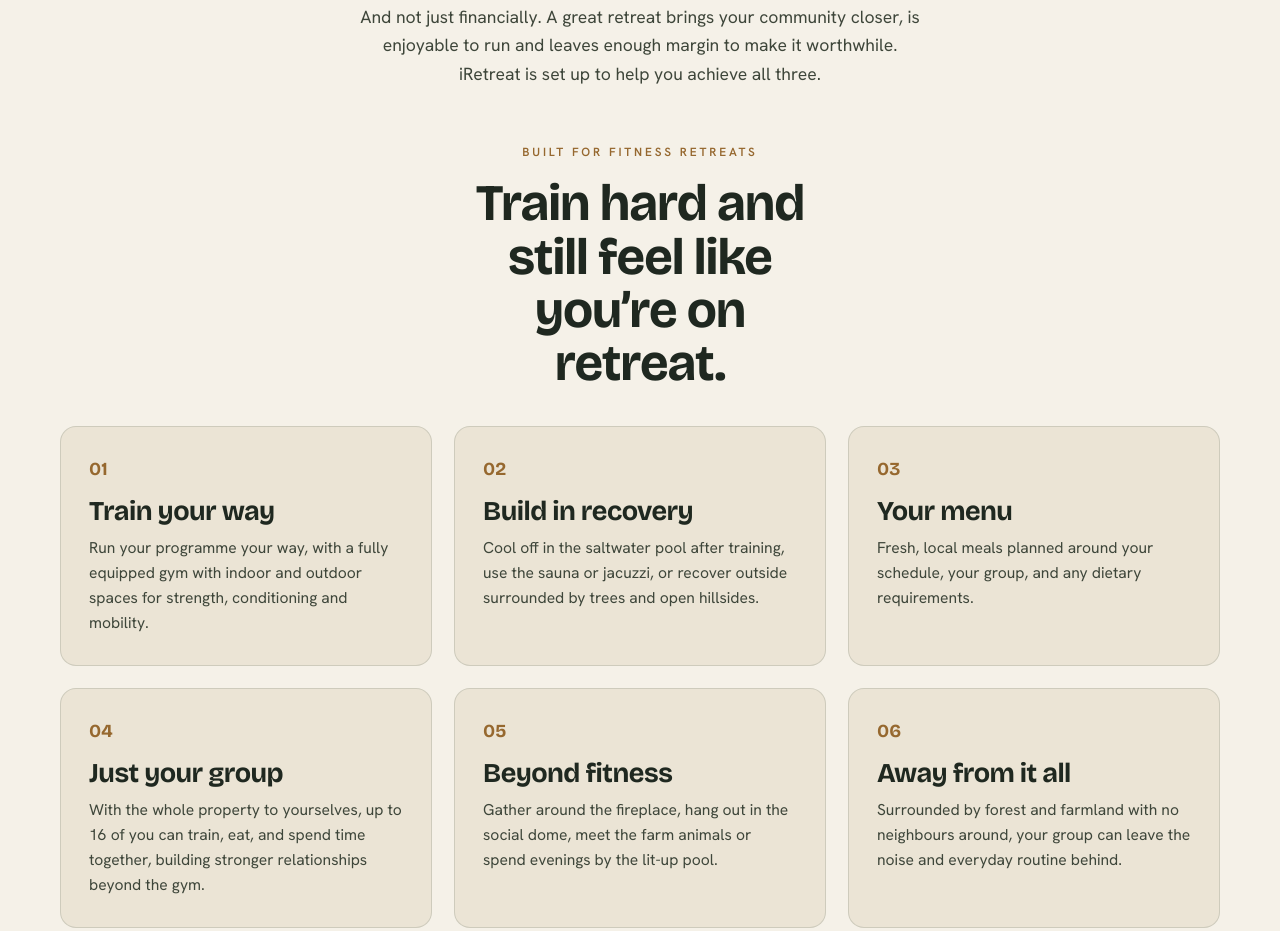
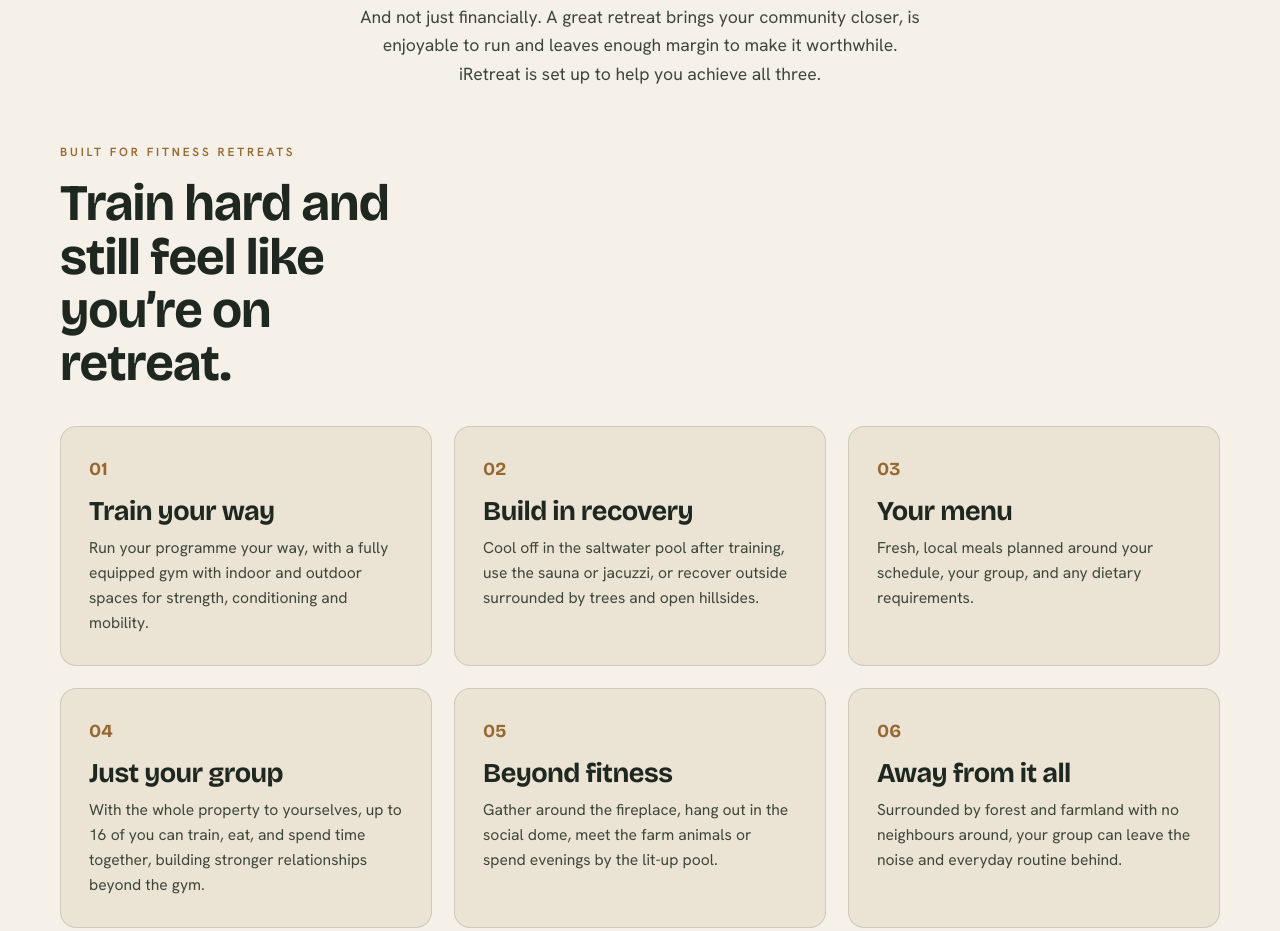
Before and after one commit to SPSFitness/IRetreat-, an Eleventy site: page src/index.njk in a window 1280 px wide. Shown: the part 1093-2024 px from the top of the page. Built offline with nearby package versions, Linux system fonts and the light colour scheme; Eleventy itself is replaced by a stand-in of ours; files that its build step writes are made by us from their sources.

Commit message:
Update styles.css

```diff
--- a/src/css/styles.css
+++ b/src/css/styles.css
@@ -63,10 +63,10 @@
   .intro h2{font-size:clamp(2.4rem,4.6vw,4rem);max-width:20ch;margin:12px auto 0;line-height:1.05}
   .intro h2 em{font-style:normal;color:var(--sand-deep)}
   .intro .lede{max-width:58ch;margin:18px auto 0;font-size:1.1rem;color:var(--muted)}
-  .why{padding-bottom:44px;text-align:center}
-  .why-head{max-width:40ch;margin:0 auto 36px}
+  .why{padding-bottom:44px}
+  .why-head{max-width:40ch;margin-bottom:36px}
   .why-head h2{font-size:clamp(2.2rem,4vw,3.4rem);margin-top:14px}
-  .fgrid{display:grid;grid-template-columns:repeat(3,1fr);gap:22px;text-align:left}
+  .fgrid{display:grid;grid-template-columns:repeat(3,1fr);gap:22px}
   .fcard{background:var(--cream-panel);border:1px solid var(--line);border-radius:16px;padding:28px 28px 30px;transition:transform .3s ease, box-shadow .3s ease;display:flex;flex-direction:column}
   .fcard:hover{transform:translateY(-4px);box-shadow:0 18px 40px -24px rgba(28,50,39,.4)}
   .fcard .k{font-family:'Bricolage Grotesque',sans-serif;font-weight:700;font-size:1.15rem;color:var(--sand-deep);display:block;margin-bottom:12px}
```
